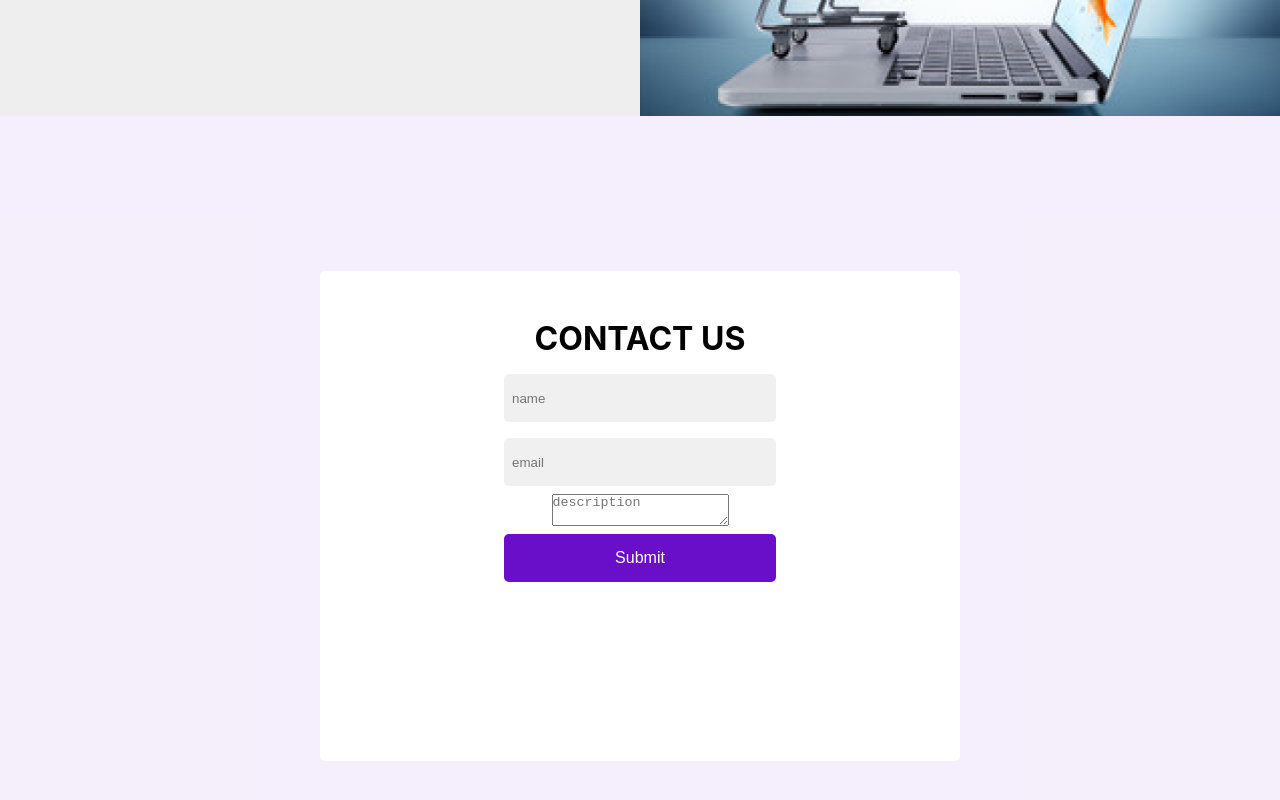
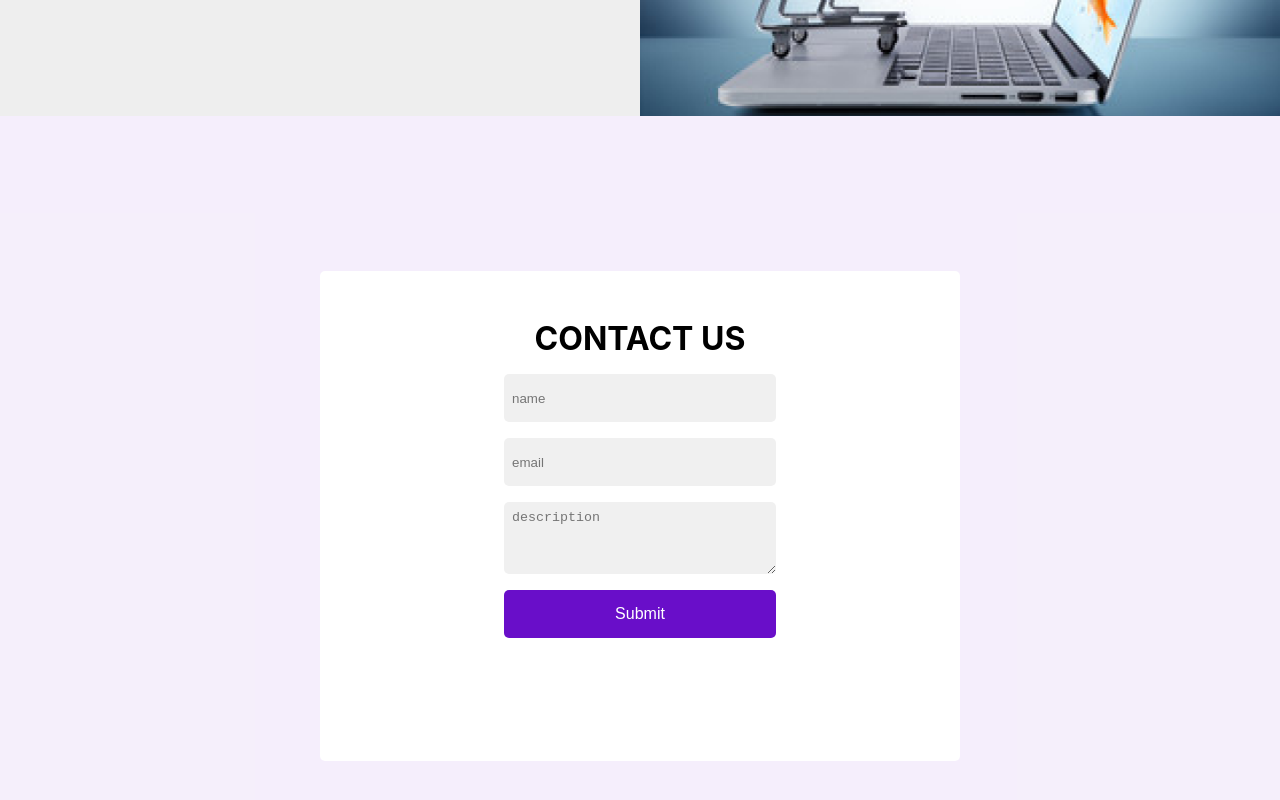
Before and after one commit to ScottYoung91/Marketing-Site, a React (Create React App) app: page / in a window 1280 px wide. Shown: the part 2582-3382 px from the top of the page. Built offline with nearby package versions, Linux system fonts and the light colour scheme.

Commit message:
Update contact.css

```diff
--- a/src/components/Contact/contact.css
+++ b/src/components/Contact/contact.css
@@ -33,7 +33,14 @@
 	border: 0;
 	padding: 0.5rem;
 }
-.contact-form input.description {
+.contact-form textarea {
+	height: 3rem;
+	width: 50%;
+	margin: 0.5rem 0;
+	border-radius: 5px;
+	background-color: #f0f0f0;
+	border: 0;
+	padding: 0.5rem;
 	height: 4.5rem;
 }
 .contact-form input:focus {
```
